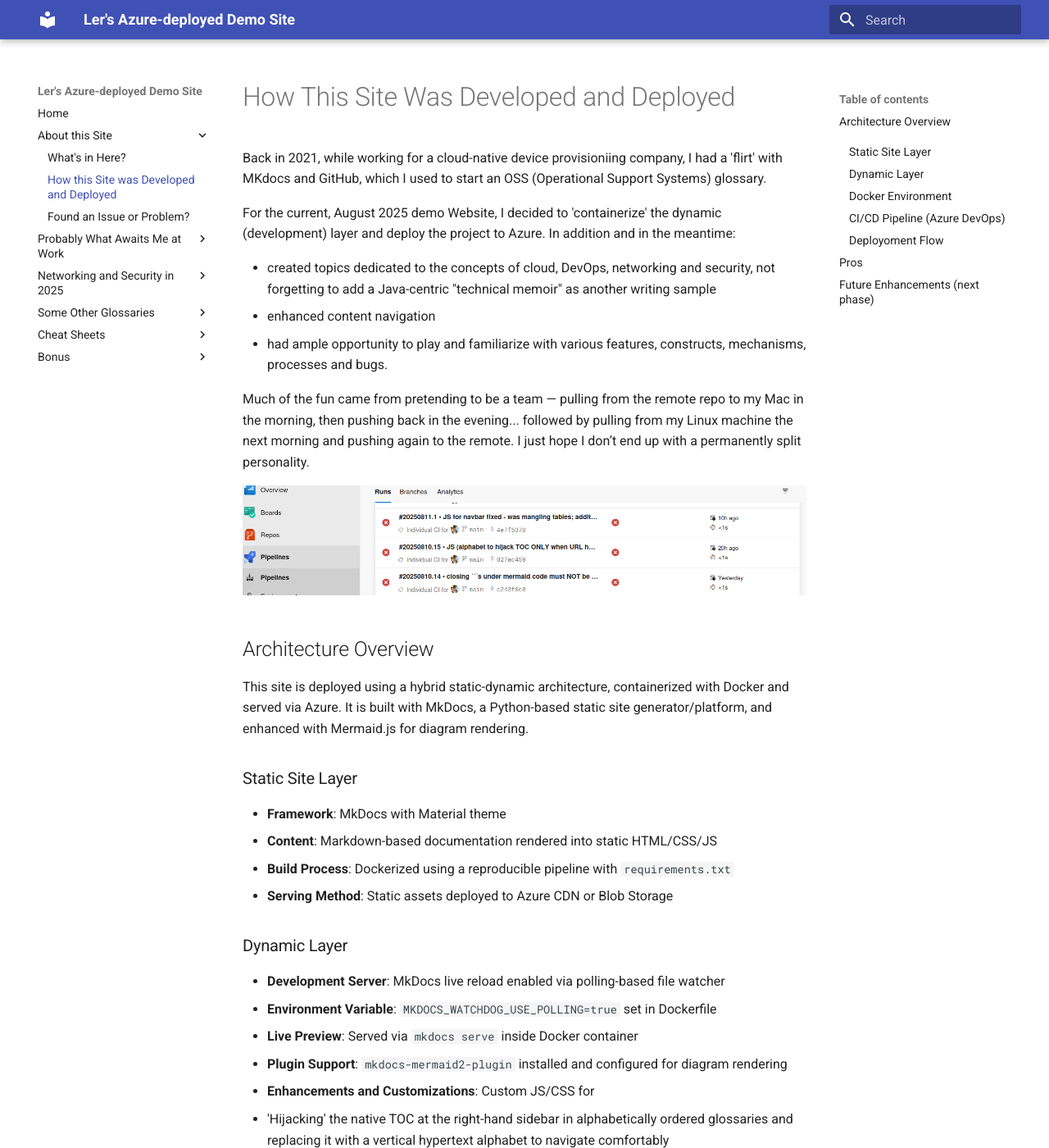
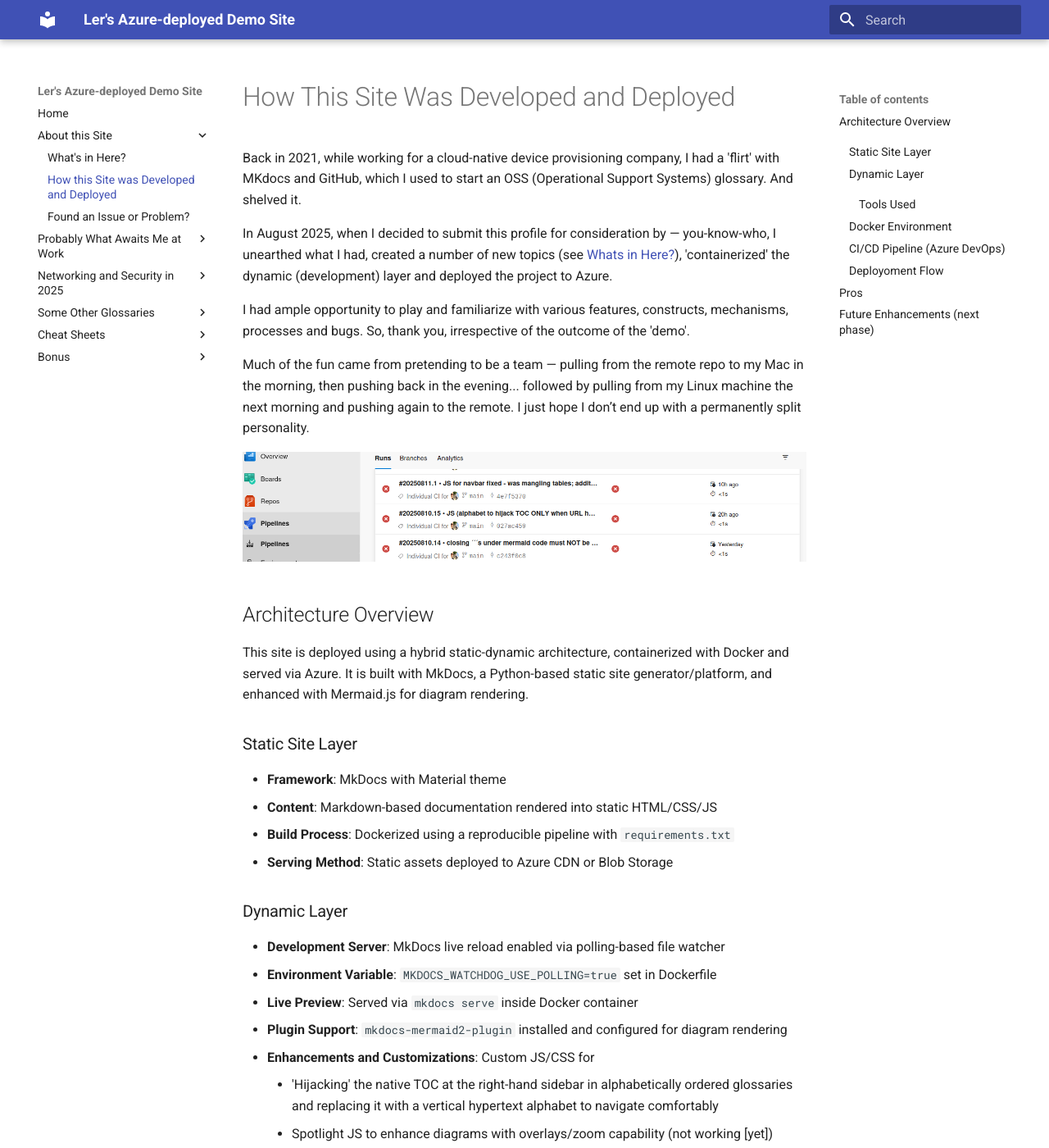
Before and after one commit to cassmastern/lers-sandbox, an MkDocs documentation site: the page built from docs/about.md, in a window 1280 px wide and 1400 px high. Shown: the whole window at 82% size. Built offline with MkDocs 1.6.1 and Material for MkDocs 9.7.7, drawn with Linux system fonts in a browser that asks for light colours; some of the changed text lies outside the part shown.

Commit message:
some spell checking; might introduce bugs :-/

```diff
--- a/docs/about.md
+++ b/docs/about.md
@@ -1,12 +1,10 @@
 # How This Site Was Developed and Deployed
 
-Back in 2021, while working for a cloud-native device provisioniing company, I had a 'flirt' with MKdocs and GitHub, which I used to start an OSS (Operational Support Systems) glossary.
+Back in 2021, while working for a cloud-native device provisioning company, I had a 'flirt' with MKdocs and GitHub, which I used to start an OSS (Operational Support Systems) glossary. And shelved it.
 
-For the current, August 2025 demo Website, I decided to 'containerize' the dynamic (development) layer and deploy the project to Azure. In addition and in the meantime:
+In August 2025, when I decided to submit this profile for consideration by — you-know-who, I unearthed what I had, created a number of new topics (see [Whats in Here?](whatsinhere.md)), 'containerized' the dynamic (development) layer and deployed the project to Azure.
 
-- created topics dedicated to the concepts of cloud, DevOps, networking and security, not forgetting to add a Java-centric "technical memoir" as another writing sample
-- enhanced content navigation
-- had ample opportunity to play and familiarize with various features, constructs, mechanisms, processes and bugs.
+I had ample opportunity to play and familiarize with various features, constructs, mechanisms, processes and bugs. So, thank you, irrespective of the outcome of the 'demo'.
 
 Much of the fun came from pretending to be a team — pulling from the remote repo to my Mac in the morning, then pushing back in the evening... followed by pulling from my Linux machine the next morning and pushing again to the remote. I just hope I don’t end up with a permanently split personality.
 
@@ -30,8 +28,12 @@ This site is deployed using a hybrid static-dynamic architecture, containerized
 - **Live Preview**: Served via `mkdocs serve` inside Docker container
 - **Plugin Support**: `mkdocs-mermaid2-plugin` installed and configured for diagram rendering
 - **Enhancements and Customizations**: Custom JS/CSS for
-  - 'Hijacking' the native TOC at the right-hand sidebar in alphabetically ordered glossaries and replacing it with a vertical hypertext alphabet to navigate comfortably
-  - Spotlight JS to enhance diagrams with overlays/zoom capability (not working \[yet])
+    - 'Hijacking' the native TOC at the right-hand sidebar in alphabetically ordered glossaries and replacing it with a vertical hypertext alphabet to navigate comfortably
+    - Spotlight JS to enhance diagrams with overlays/zoom capability (not working \[yet])
+
+#### Tools Used
+- **macOS**: iterm2, Docker, VS Code, BBedit, Safari, Firefox
+- **Linux**: xfce4-terminal, Docker, VSCodium, xed, Chrome, Firefox
 
 ### Docker Environment
 
```
Also changed, not shown: docs/gloss_cloud_devops_AWS-GCP-Azure.md (+1 -3 lines), docs/ibm-sanfrancisco.md (+3 -3 lines), docs/index.md (+4 -4 lines), docs/whatsinhere.md (+8 -7 lines).
